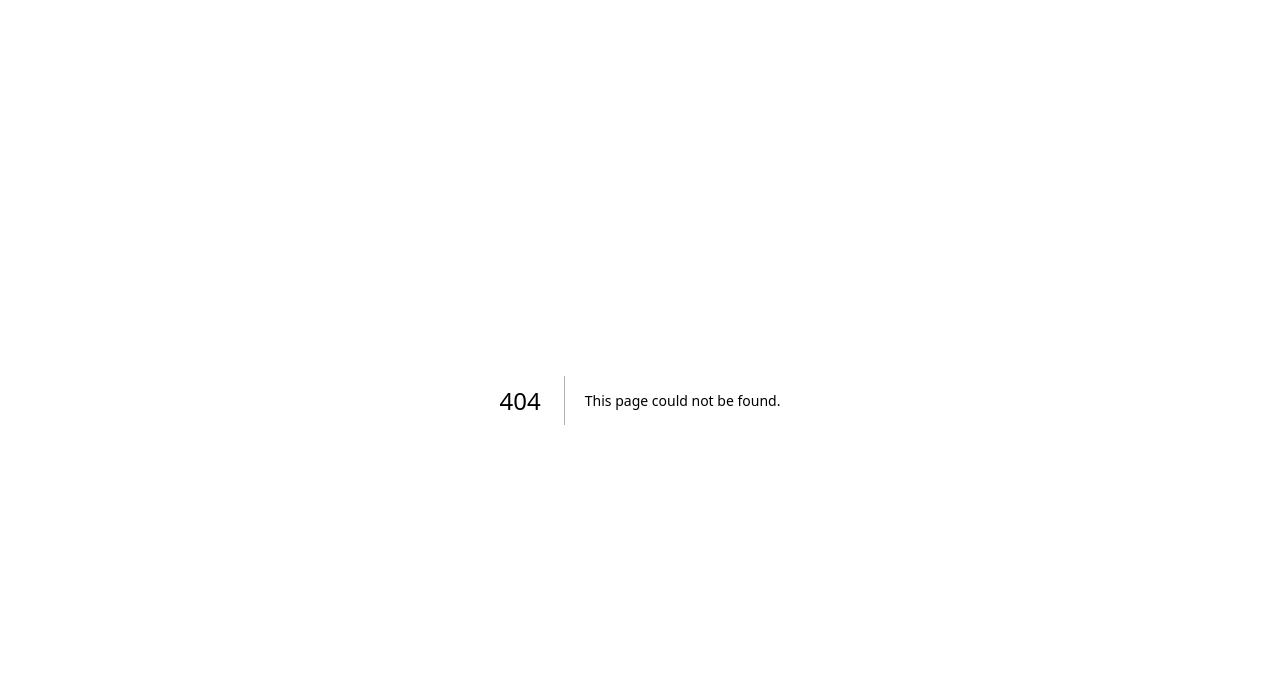
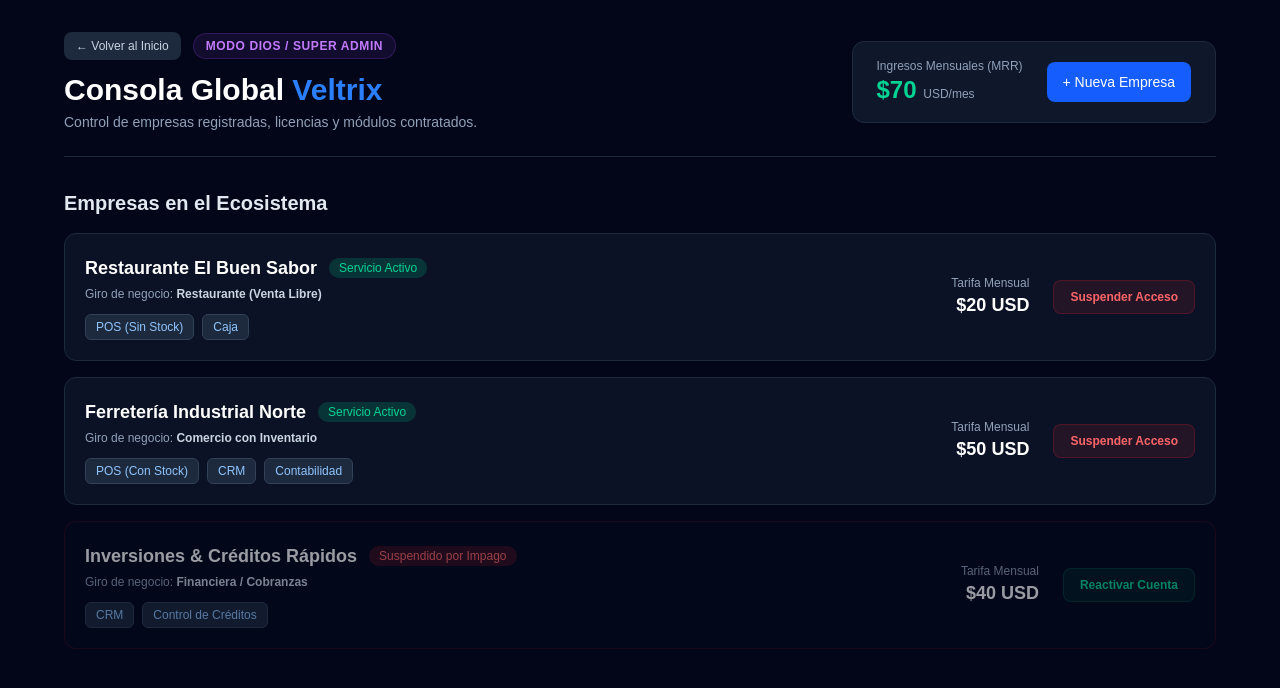
Before and after one commit to sombra9570/veltrix-system, a Next.js app: page /dashboard/admin in a window 1280 px wide. Before the commit this address had no page. Shown: the top 688 px of the page. Built offline with nearby package versions, Linux system fonts and the light colour scheme.

Commit message:
Estructura base y consola Super Admin Veltrix

```diff
--- /dev/null
+++ b/src/app/dashboard/admin/page.tsx
@@ -0,0 +1,128 @@
+'use client';
+import { useState } from 'react';
+import Link from 'next/link';
+
+const initialClients = [
+  {
+    id: 1,
+    name: 'Restaurante El Buen Sabor',
+    type: 'Restaurante (Venta Libre)',
+    modules: ['POS (Sin Stock)', 'Caja'],
+    plan: 20,
+    active: true
+  },
+  {
+    id: 2,
+    name: 'Ferretería Industrial Norte',
+    type: 'Comercio con Inventario',
+    modules: ['POS (Con Stock)', 'CRM', 'Contabilidad'],
+    plan: 50,
+    active: true
+  },
+  {
+    id: 3,
+    name: 'Inversiones & Créditos Rápidos',
+    type: 'Financiera / Cobranzas',
+    modules: ['CRM', 'Control de Créditos'],
+    plan: 40,
+    active: false
+  },
+];
+
+export default function AdminPage() {
+  const [clients, setClients] = useState(initialClients);
+
+  const toggleClientStatus = (id: number) => {
+    setClients(clients.map(c => c.id === id ? { ...c, active: !c.active } : c));
+  };
+
+  const totalRevenue = clients
+    .filter(c => c.active)
+    .reduce((sum, c) => sum + c.plan, 0);
+
+  return (
+    <main className="min-h-screen bg-slate-950 text-white p-8">
+      <div className="max-w-6xl mx-auto space-y-8">
+
+        {/* Encabezado del Super Admin */}
+        <header className="flex flex-col md:flex-row justify-between items-start md:items-center border-b border-slate-800 pb-6 gap-4">
+          <div>
+            <div className="flex items-center gap-3">
+              <Link href="/" className="text-xs bg-slate-800 hover:bg-slate-700 text-slate-300 px-3 py-1.5 rounded-lg transition">
+                ← Volver al Inicio
+              </Link>
+              <span className="text-xs font-semibold uppercase tracking-wider text-purple-400 bg-purple-500/10 px-3 py-1 rounded-full border border-purple-500/20">
+                Modo Dios / Super Admin
+              </span>
+            </div>
+            <h1 className="text-3xl font-bold mt-3">Consola Global <span className="text-blue-500">Veltrix</span></h1>
+            <p className="text-slate-400 text-sm mt-1">Control de empresas registradas, licencias y módulos contratados.</p>
+          </div>
+
+          <div className="bg-slate-900 border border-slate-800 px-6 py-4 rounded-xl flex items-center gap-6">
+            <div>
+              <p className="text-xs text-slate-400">Ingresos Mensuales (MRR)</p>
+              <p className="text-2xl font-bold text-emerald-400">${totalRevenue} <span className="text-xs text-slate-400 font-normal">USD/mes</span></p>
+            </div>
+            <button className="bg-blue-600 hover:bg-blue-500 text-white px-4 py-2.5 rounded-lg font-medium text-sm transition">
+              + Nueva Empresa
+            </button>
+          </div>
+        </header>
+
+        {/* Tabla de Empresas Clientes */}
+        <section className="space-y-4">
+          <h2 className="text-xl font-semibold text-slate-200">Empresas en el Ecosistema</h2>
+
+          <div className="grid grid-cols-1 gap-4">
+            {clients.map((client) => (
+              <div
+                key={client.id}
+                className={`p-5 rounded-xl border transition-all flex flex-col md:flex-row justify-between items-start md:items-center gap-4 ${
+                  client.active ? 'bg-slate-900/70 border-slate-800' : 'bg-slate-900/20 border-red-900/30 opacity-60'
+                }`}
+              >
+                <div className="space-y-1">
+                  <div className="flex items-center gap-3">
+                    <h3 className="font-bold text-lg">{client.name}</h3>
+                    <span className={`text-xs px-2.5 py-0.5 rounded-full font-medium ${
+                      client.active ? 'bg-emerald-500/20 text-emerald-400' : 'bg-red-500/20 text-red-400'
+                    }`}>
+                      {client.active ? 'Servicio Activo' : 'Suspendido por Impago'}
+                    </span>
+                  </div>
+                  <p className="text-xs text-slate-400">Giro de negocio: <strong className="text-slate-300">{client.type}</strong></p>
+                  <div className="flex flex-wrap gap-2 pt-2">
+                    {client.modules.map((mod, i) => (
+                      <span key={i} className="text-xs bg-slate-800 text-blue-300 px-2.5 py-1 rounded-md border border-slate-700">
+                        {mod}
+                      </span>
+                    ))}
+                  </div>
+                </div>
+
+                <div className="flex items-center gap-6 self-end md:self-center">
+                  <div className="text-right">
+                    <p className="text-xs text-slate-400">Tarifa Mensual</p>
+                    <p className="text-lg font-bold text-white">${client.plan} USD</p>
+                  </div>
+                  <button
+                    onClick={() => toggleClientStatus(client.id)}
+                    className={`px-4 py-2 rounded-lg text-xs font-semibold transition ${
+                      client.active
+                        ? 'bg-red-500/10 text-red-400 border border-red-500/20 hover:bg-red-500/20'
+                        : 'bg-emerald-500/10 text-emerald-400 border border-emerald-500/20 hover:bg-emerald-500/20'
+                    }`}
+                  >
+                    {client.active ? 'Suspender Acceso' : 'Reactivar Cuenta'}
+                  </button>
+                </div>
+              </div>
+            ))}
+          </div>
+        </section>
+
+      </div>
+    </main>
+  );
+}
--- a/src/app/page.tsx
+++ b/src/app/page.tsx
@@ -1,69 +1,74 @@
-import Image from "next/image";
+'use client';
+import { useState } from 'react';
+import Link from 'next/link';
+
+const availableModules = [
+  { id: 'crm', name: 'CRM & Clientes', desc: 'Gestión de prospectos, embudos y relaciones comerciales.', price: 15, active: true },
+  { id: 'pos', name: 'Punto de Venta (POS)', desc: 'Facturación rápida, caja y control de inventario.', price: 20, active: true },
+  { id: 'credits', name: 'Control de Créditos', desc: 'Gestión de préstamos, cuotas y carteras de cobro.', price: 25, active: false },
+  { id: 'hr', name: 'Recursos Humanos', desc: 'Control de personal, asistencia y nómina.', price: 15, active: false },
+];
 
 export default function Home() {
+  const [modules, setModules] = useState(availableModules);
+
+  const toggleModule = (id: string) => {
+    setModules(modules.map(m => m.id === id ? { ...m, active: !m.active } : m));
+  };
+
+  const totalPrice = modules
+    .filter(m => m.active)
+    .reduce((sum, m) => sum + m.price, 0);
+
   return (
-    <div className="flex flex-col flex-1 items-center justify-center bg-zinc-50 font-sans dark:bg-black">
-      <main className="flex flex-1 w-full max-w-3xl flex-col items-center justify-between py-32 px-16 bg-white dark:bg-black sm:items-start">
-        <Image
-          className="dark:invert h-5 w-[100px]"
-          src="/next.svg"
-          alt="Next.js logo"
-          width={100}
-          height={20}
-          priority
-        />
-        <div className="flex flex-col items-center gap-6 text-center sm:items-start sm:text-left">
-          <h1 className="max-w-xs text-3xl font-semibold leading-10 tracking-tight text-black dark:text-zinc-50">
-            To get started, edit the{" "}
-            <code className="rounded bg-black/[.06] px-1.5 py-0.5 font-mono text-[0.9em] dark:bg-white/[.08]">
-              page.tsx
-            </code>{" "}
-            file.
-          </h1>
-          <p className="max-w-md text-lg leading-8 text-zinc-600 dark:text-zinc-400">
-            Looking for a starting point or more instructions? Head over to{" "}
-            <a
-              href="https://vercel.com/templates?framework=next.js&utm_source=create-next-app&utm_medium=appdir-template-tw&utm_campaign=create-next-app"
-              className="font-medium text-zinc-950 dark:text-zinc-50"
+    <main className="min-h-screen bg-slate-950 text-white p-8 flex flex-col items-center">
+      <div className="max-w-4xl w-full space-y-8">
+        <header className="flex flex-col md:flex-row justify-between items-start md:items-center border-b border-slate-800 pb-6 gap-4">
+          <div>
+            <span className="text-xs font-semibold uppercase tracking-wider text-blue-400 bg-blue-500/10 px-3 py-1 rounded-full border border-blue-500/20">
+              Panel de Control SaaS
+            </span>
+            <h1 className="text-3xl font-bold mt-2">Veltrix <span className="text-blue-500">System</span></h1>
+          </div>
+          <div className="bg-slate-900 border border-slate-800 px-5 py-3 rounded-xl flex items-center gap-6">
+            <div>
+              <p className="text-xs text-slate-400">Suscripción Mensual</p>
+              <p className="text-2xl font-bold text-emerald-400">${totalPrice} <span className="text-xs text-slate-400 font-normal">USD/mes</span></p>
+            </div>
+            <Link
+              href="/dashboard/admin"
+              className="bg-blue-600 hover:bg-blue-500 text-white px-4 py-2 rounded-lg font-medium text-sm transition"
             >
-              Templates
-            </a>{" "}
-            or the{" "}
-            <a
-              href="https://nextjs.org/learn?utm_source=create-next-app&utm_medium=appdir-template-tw&utm_campaign=create-next-app"
-              className="font-medium text-zinc-950 dark:text-zinc-50"
-            >
-              Learning
-            </a>{" "}
-            center.
-          </p>
-        </div>
-        <div className="flex flex-col gap-4 text-base font-medium sm:flex-row">
-          <a
-            className="flex h-12 w-full items-center justify-center gap-2 rounded-full bg-foreground px-5 text-background transition-colors hover:bg-[#383838] dark:hover:bg-[#ccc] md:w-[158px]"
-            href="https://vercel.com/new?utm_source=create-next-app&utm_medium=appdir-template-tw&utm_campaign=create-next-app"
-            target="_blank"
-            rel="noopener noreferrer"
-          >
-            <Image
-              className="dark:invert h-[14px] w-4"
-              src="/vercel.svg"
-              alt="Vercel logomark"
-              width={16}
-              height={14}
-            />
-            Deploy Now
-          </a>
-          <a
-            className="flex h-12 w-full items-center justify-center rounded-full border border-solid border-black/[.08] px-5 transition-colors hover:border-transparent hover:bg-black/[.04] dark:border-white/[.145] dark:hover:bg-[#1a1a1a] md:w-[158px]"
-            href="https://nextjs.org/docs?utm_source=create-next-app&utm_medium=appdir-template-tw&utm_campaign=create-next-app"
-            target="_blank"
-            rel="noopener noreferrer"
-          >
-            Documentation
-          </a>
-        </div>
-      </main>
-    </div>
+              Ir a Consola Admin →
+            </Link>
+          </div>
+        </header>
+
+        <section className="space-y-4">
+          <h2 className="text-xl font-semibold text-slate-200">Configuración de Módulos</h2>
+          <div className="grid grid-cols-1 md:grid-cols-2 gap-4 pt-2">
+            {modules.map((mod) => (
+              <div
+                key={mod.id}
+                onClick={() => toggleModule(mod.id)}
+                className={`p-5 rounded-xl border cursor-pointer transition-all flex flex-col justify-between ${
+                  mod.active
+                    ? 'bg-slate-900/80 border-blue-500/50 shadow-lg shadow-blue-500/5'
+                    : 'bg-slate-900/30 border-slate-800 opacity-60 hover:opacity-100'
+                }`}
+              >
+                <div>
+                  <div className="flex justify-between items-center mb-2">
+                    <h3 className="font-semibold text-lg">{mod.name}</h3>
+                    <span className="text-sm font-semibold text-slate-300">${mod.price}/mes</span>
+                  </div>
+                  <p className="text-sm text-slate-400">{mod.desc}</p>
+                </div>
+              </div>
+            ))}
+          </div>
+        </section>
+      </div>
+    </main>
   );
 }
```
